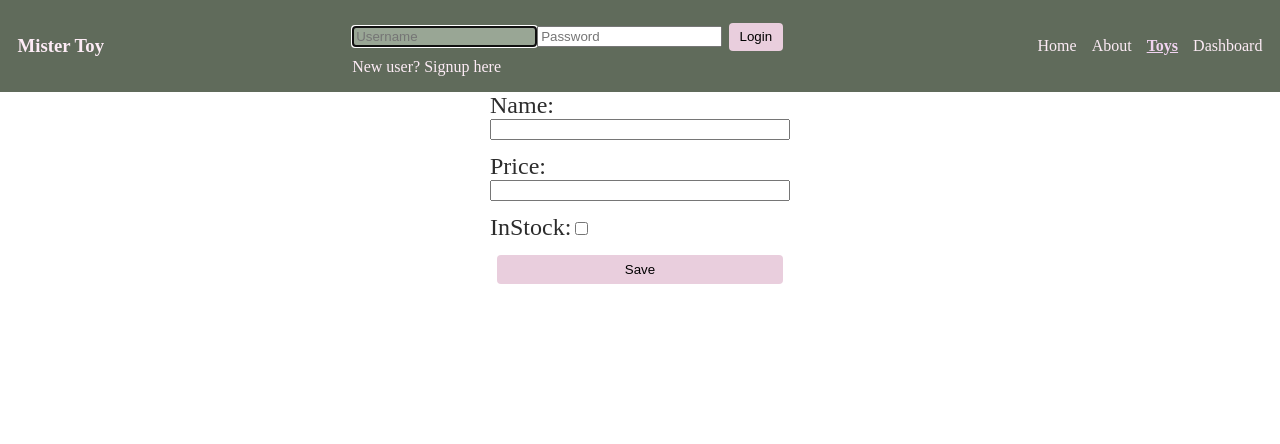
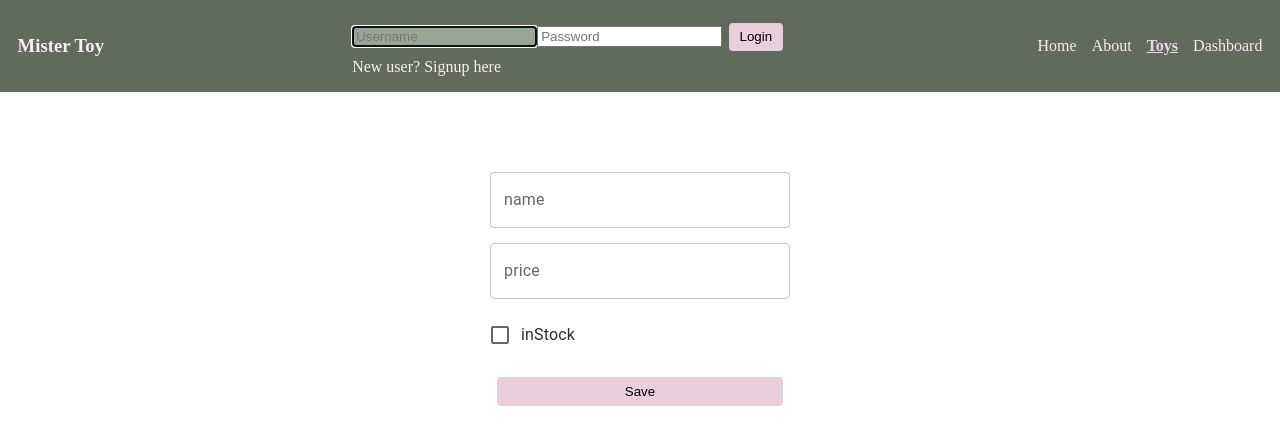
Before and after one commit to daniel-evanenko/misterToy-frontend, a React (Vite) app: page /toy/edit in a window 1280 px wide. Shown: the top 444 px of the page. Built offline with nearby package versions, Linux system fonts and the light colour scheme; a web font is replaced by a local one.

Commit message:
add formik and yup in toyEdit cmp

```diff
--- a/src/assets/style/cmps/_ToyDetails.scss
+++ b/src/assets/style/cmps/_ToyDetails.scss
@@ -35,7 +35,7 @@
     .label {
         display: inline-block;
         background-color: $clr1;
-        color: $gray3;
+        color: white;
         padding: 5px 10px;
         margin: 3px;
         border-radius: 5px;
--- a/src/assets/style/cmps/_ToyEdit.scss
+++ b/src/assets/style/cmps/_ToyEdit.scss
@@ -7,14 +7,19 @@
         flex-direction: column;
         font-size: 1.5rem;
         font-family: 'Edu VIC WA NT Beginner', cursive;
-    }
-
-    form input {
-        margin-bottom: 1em;
+        gap: 15px;
+        margin-top: 5rem;
     }
 
     .loading {
         opacity: 0.4;
         pointer-events: none;
     }
+
+    .error {
+        color: red;
+        border-color: red;
+        cursor: not-allowed;
+    }
+
 }
--- a/src/pages/ToyEdit.jsx
+++ b/src/pages/ToyEdit.jsx
@@ -5,6 +5,63 @@ import { addUserActivity } from "../store/actions/user.actions.js"
 import { useState, useEffect, useRef } from 'react'
 import { useNavigate, useParams } from 'react-router-dom'
 import { useConfirmTabClose } from "../hooks/useConfirmTabClose.js"
+import { Button, FormControlLabel, TextField } from '@mui/material';
+import { Formik, Form, Field } from 'formik';
+import * as Yup from 'yup';
+import Checkbox from '@mui/material/Checkbox';
+
+const EditToySchema = Yup.object().shape({
+    name: Yup.string().required('Name is required'),
+    price: Yup.number().required('Price is required').positive('Price must be positive'),
+    inStock: Yup.boolean()
+})
+
+
+
+
+function CustomInput({ handleExternalChange, ...props }) {
+    const { name, onChange } = props
+
+    const handleChange = (e) => {
+        onChange(e)
+        if (handleExternalChange) handleExternalChange(e)
+    }
+
+    return (
+        <TextField
+            {...props}
+            id="outlined-basic"
+            label={name}
+            variant="outlined"
+            onChange={handleChange}
+        />
+    )
+}
+
+
+
+function CustomCheckbox({ handleExternalChange, ...props }) {
+    const { name, value, onChange } = props
+    const handleChange = (e) => {
+        onChange(e)
+        if (handleExternalChange) handleExternalChange(e)
+    }
+    return (
+        <FormControlLabel
+            control={
+                <Checkbox
+                    name={name}
+                    checked={!!value}
+                    onChange={handleChange}
+                />
+            }
+            label={name}
+        />
+    )
+}
+
+
+
 export function ToyEdit() {
 
     const [toyToEdit, setToyToEdit] = useState(toyService.getEmptyToy())
@@ -17,6 +74,13 @@ export function ToyEdit() {
     useEffect(() => {
         if (params.toyId) loadToy()
     }, [])
+
+    function formValidationClass(errors, touched) {
+        const isError = !!Object.keys(errors).length
+        const isTouched = !!Object.keys(touched).length
+        if (!isTouched) return ''
+        return isError ? 'error' : 'valid'
+    }
 
     function loadToy() {
         setIsLoading(true)
@@ -47,8 +111,7 @@ export function ToyEdit() {
         hasUnsavedChanges.current = true
     }
 
-    function onSaveTodo(ev) {
-        ev.preventDefault()
+    function onSaveTodo() {
         saveToy({ ...toyToEdit })
             .then((savedToy) => {
                 navigate('/toy')
@@ -68,18 +131,68 @@ export function ToyEdit() {
 
     return (
         <section className={`toy-edit ${loadingClass}`}>
-            <form onSubmit={onSaveTodo} >
-                <label htmlFor="txt">Name:</label>
-                <input onChange={handleChange} value={name} type="text" name="name" id="name" />
-                <label htmlFor="txt">Price:</label>
-                <input onChange={handleChange} value={price} type="number" name="price" id="price" />
-                <div>
-                    <label htmlFor="inStock">InStock:</label>
-                    <input onChange={handleChange} checked={inStock} type="checkbox" name="inStock" id="inStock" />
-                </div>
+            <Formik
+                enableReinitialize
+                initialValues={{
+                    name: name || '',
+                    price: price || '',
+                    inStock: inStock || false,
+                }}
+                validationSchema={EditToySchema}
+                onSubmit={onSaveTodo}
+            >
+                {({ errors, touched }) => {
+                    const formClass = formValidationClass(errors, touched)
+                    return (
+                        <Form className={`formik ${formClass}`}>
+                            <Field
+                                as={CustomInput}
+                                name="name"
+                                handleExternalChange={handleChange}
+                            />
 
-                <button>Save</button>
-            </form>
+                            {errors.name && touched.name && (
+                                <div>{errors.name}</div>
+                            )}
+                            <Field
+                                as={CustomInput}
+                                name="price"
+                                handleExternalChange={handleChange}
+                            />
+
+                            {errors.price && touched.price && (
+                                <div>{errors.price}</div>
+                            )}
+
+                            <Field
+                                as={CustomCheckbox}
+                                name="inStock"
+                                handleExternalChange={handleChange}
+                            />
+               <button type="submit" className={formClass} >Save</button>
+
+                            {/* <Button sx={{background:'rgb(233, 206, 221);'}} type="submit" className={formClass} variant="contained">Submit</Button> */}
+                        </Form>
+                    )
+                }}
+            </Formik>
+
         </section>
     )
+    // return (
+    //     <section className={`toy-edit ${loadingClass}`}>
+    //         <form onSubmit={onSaveTodo} >
+    //             <label htmlFor="txt">Name:</label>
+    //             <input onChange={handleChange} value={name} type="text" name="name" id="name" />
+    //             <label htmlFor="txt">Price:</label>
+    //             <input onChange={handleChange} value={price} type="number" name="price" id="price" />
+    //             <div>
+    //                 <label htmlFor="inStock">InStock:</label>
+    //                 <input onChange={handleChange} checked={inStock} type="checkbox" name="inStock" id="inStock" />
+    //             </div>
+
+    //             <button>Save</button>
+    //         </form>
+    //     </section>
+    // )
 }
```
Also changed, not shown: package.json (+7 -1 lines), 1 other file (tests, documents, lock files or other folders).
